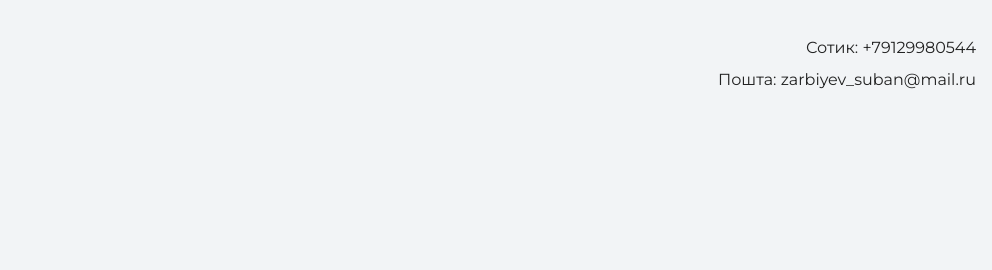
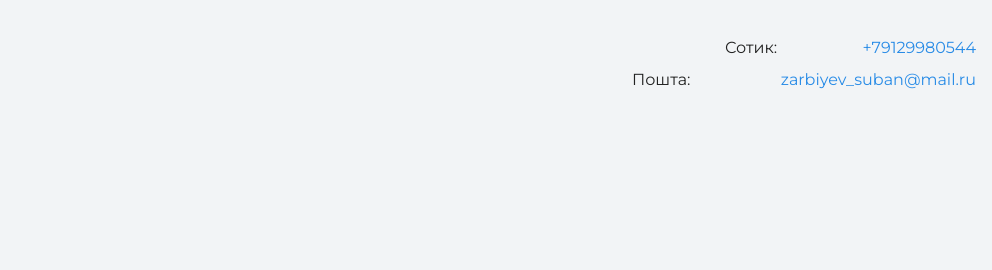
Before and after one commit to etozhesuban/My-site, a plain HTML site: page index.html in a window 1280 px wide. Shown: the top 270 px of the page, without its empty margins (288-1280 px from the left). Drawn offline with nearby package versions, Linux system fonts and the light colour scheme.

Commit message:
добавление ссылок в контакты

```diff
--- a/index.html
+++ b/index.html
@@ -10,8 +10,8 @@
   <body>
     <header class="page-header">
      <div class="container">
-      Сотик: +79129980544<br>
-      Пошта: zarbiyev_suban@mail.ru
+      Сотик: <a class="header-phone" href="tel:+79129980544">+79129980544</a><br>
+      Пошта: <a class="header-email" href="mailto:zarbiyev_suban@mail.ru">zarbiyev_suban@mail.ru</a>
     </div>
     </header>
 
```
